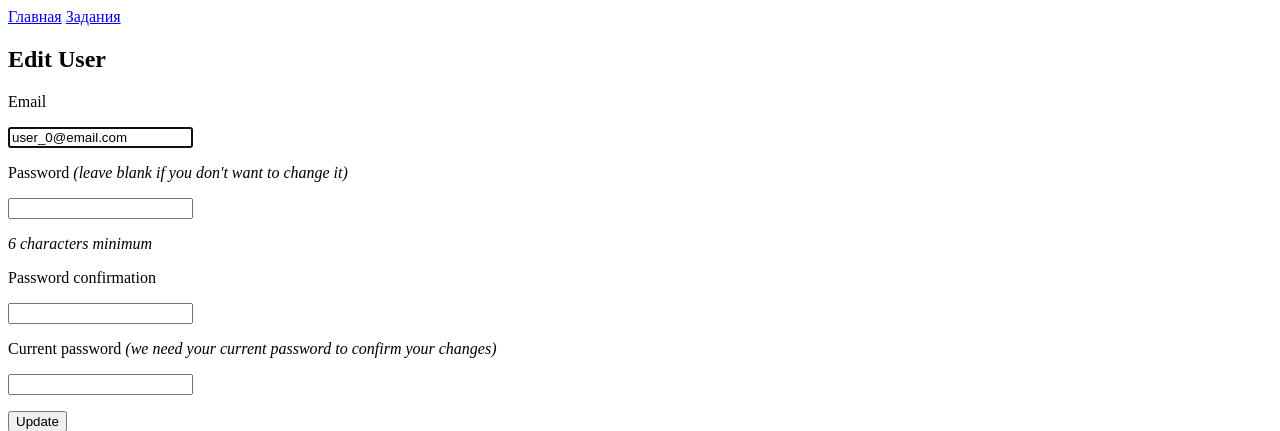
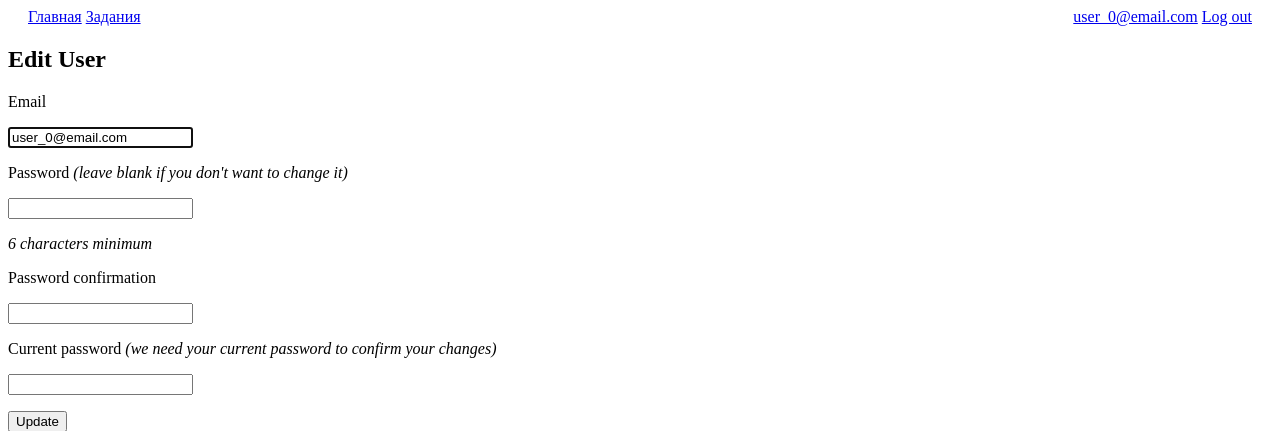
Before and after one commit to HSEADC/B21DZ09-L3-Project-04, a Rails app: page /users/edit in a window 1280 px wide. Shown: the top 431 px of the page. Run offline with Rails 7, Linux system fonts and the light colour scheme; a user stored in the database is signed in; parts of the project's set-up code (start-up, migrations or seed data) failed here and were passed over; some libraries are stand-ins or nearby versions.

Commit message:
Users rights added

```diff
--- /dev/null
+++ b/app/assets/stylesheets/basic.css
@@ -0,0 +1,5 @@
+nav {
+  display: flex;
+  justify-content: space-between;
+  padding: 0 20px;
+}
--- a/app/controllers/tasks_controller.rb
+++ b/app/controllers/tasks_controller.rb
@@ -1,4 +1,5 @@
 class TasksController < ApplicationController
+  load_and_authorize_resource
   before_action :set_task, only: %i[ show edit update destroy ]
 
   # GET /tasks or /tasks.json
--- a/app/views/answers/index.html.erb
+++ b/app/views/answers/index.html.erb
@@ -1,8 +1,9 @@
 <p style="color: green"><%= notice %></p>
 
 <h1>Answers</h1>
-
-<%= link_to "New answer", new_answer_path %>
+<% if can? :create, Answer %>
+  <%= link_to "New answer", new_answer_path %>
+<% end %>
 
 <div id="answers">
   <% @answers.each do | answer | %>
--- a/app/views/answers/show.html.erb
+++ b/app/views/answers/show.html.erb
@@ -11,9 +11,11 @@
 <br>
 <br>
 
+<% if can? :manage, @answer %>
 <div>
   <%= link_to "Edit this answer", edit_answer_path(@answer) %> |
   <%= link_to "Back to answers", answers_path %>
 
   <%= button_to "Destroy this answer", @answer, method: :delete %>
 </div>
+<% end %>
--- a/app/views/application/_menubar.html.erb
+++ b/app/views/application/_menubar.html.erb
@@ -3,4 +3,14 @@
     <%= link_to "Главная", welcome_path %>
     <%= link_to "Задания", tasks_path %>
   </div>
+
+  <div>
+    <% if user_signed_in? %>
+  <%= link_to current_user.email, edit_user_registration_path %>
+  <%= link_to "Log out", destroy_user_session_path, method: :delete %>
+<% else %>
+  <%= link_to "Log in", new_user_session_path %>
+  <%= link_to "Register", new_user_registration_path %>
+<% end %>
+  </div>
 </nav>
--- a/app/views/comments/show.html.erb
+++ b/app/views/comments/show.html.erb
@@ -3,8 +3,11 @@
 <%= render @comment %>
 
 <div>
+
+  <% if can? :manage, @comment %>
   <%= link_to "Edit this comment", edit_comment_path(@comment) %> |
   <%= link_to "Back to comments", comments_path %>
 
   <%= button_to "Destroy this comment", @comment, method: :delete %>
+  <% end%>
 </div>
--- a/config/initializers/devise.rb
+++ b/config/initializers/devise.rb
@@ -266,7 +266,7 @@ Devise.setup do |config|
   # config.navigational_formats = ['*/*', :html, :turbo_stream]
 
   # The default HTTP method used to sign out a resource. Default is :delete.
-  config.sign_out_via = :delete
+  config.sign_out_via = :get
 
   # ==> OmniAuth
   # Add a new OmniAuth provider. Check the wiki for more information on setting
```
Also changed, not shown: app/models/ability.rb (added, +43 -0 lines), app/views/comments/_comment.html.erb (+4 -3 lines), Gemfile, Gemfile.lock.
